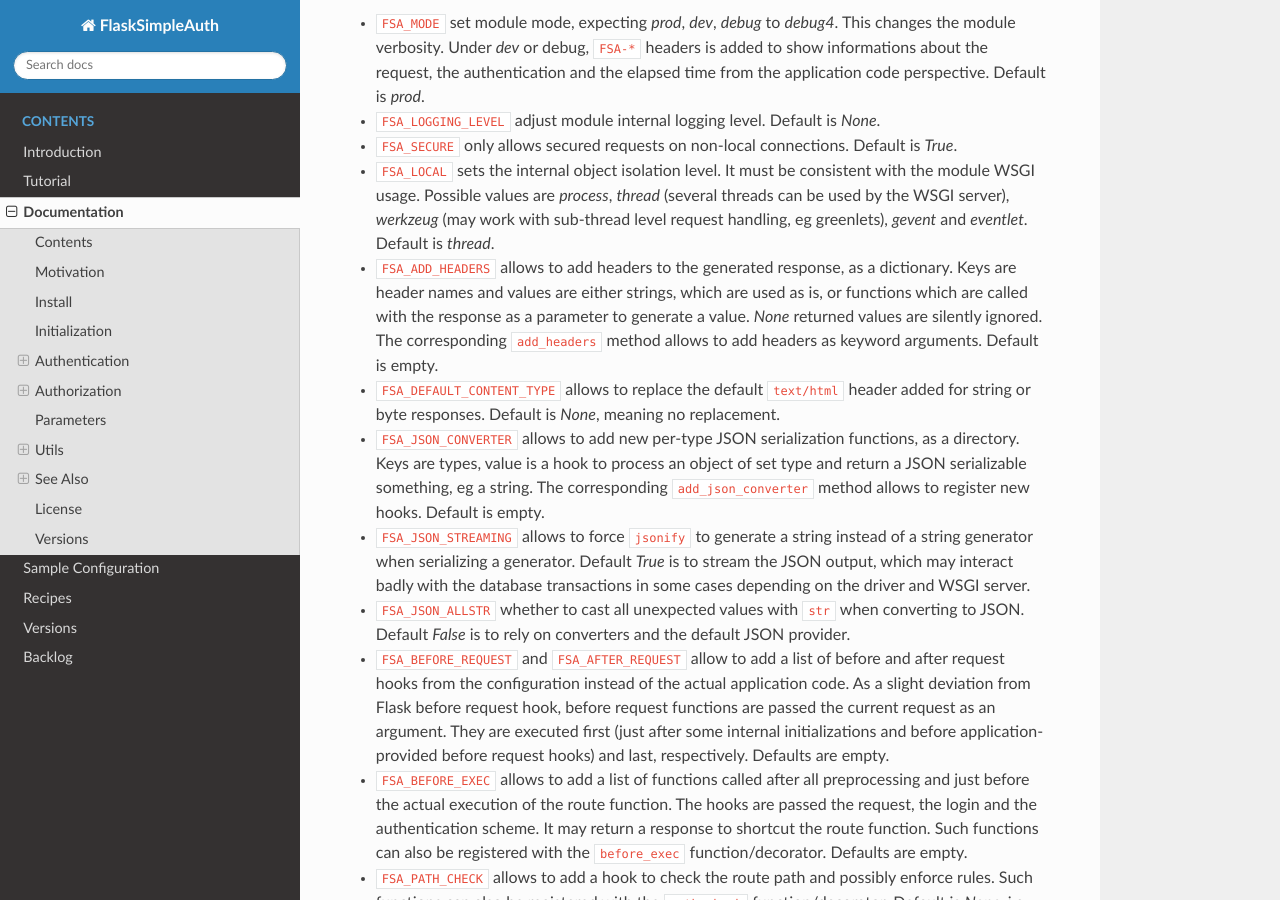
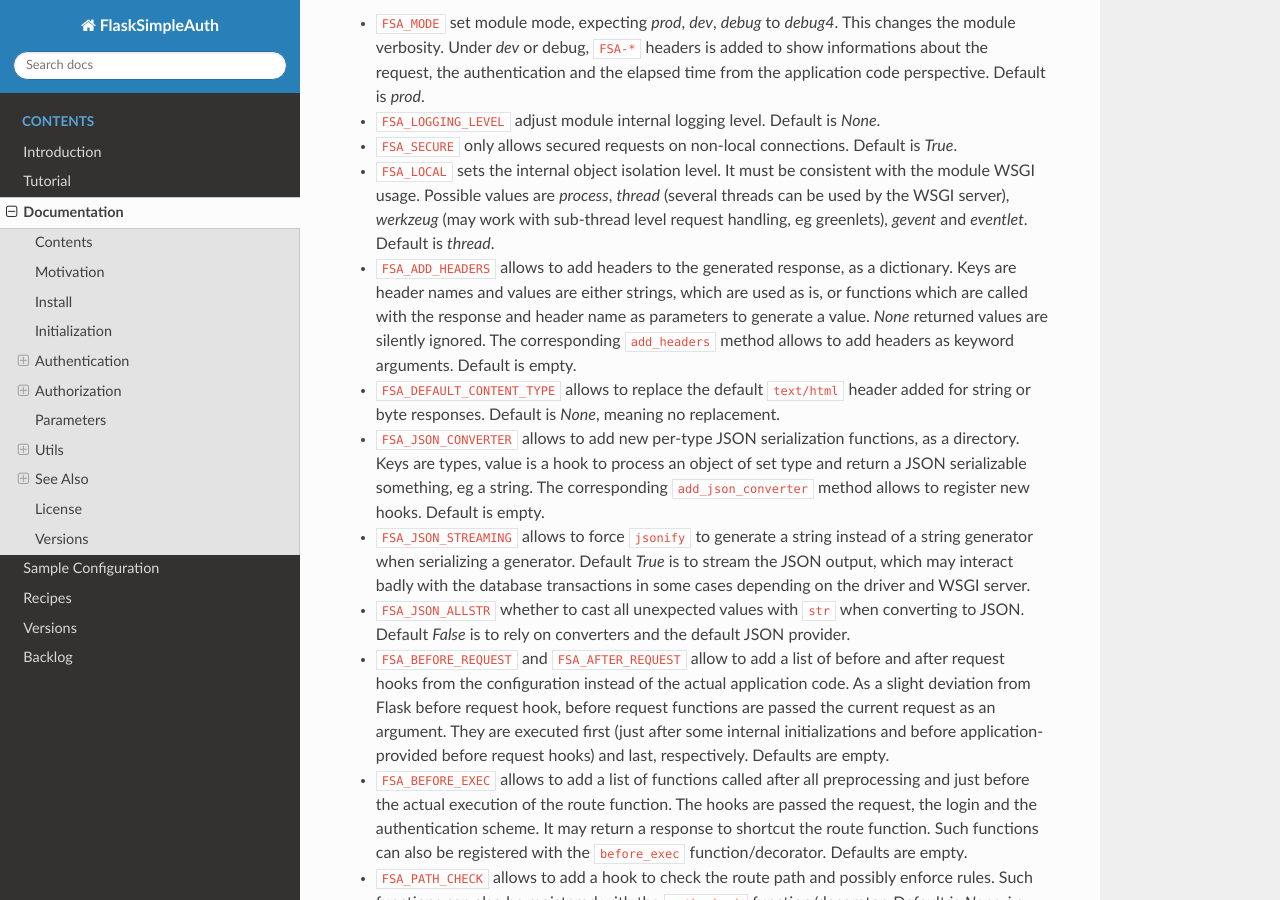
Before and after one commit to zx80/flask-simple-auth, a Sphinx documentation site: the page built from docs/DOCUMENTATION.md, in a window 1280 px wide and 900 px high, scrolled down 20080 px. Built offline with Sphinx 7.4.7 and the Read the Docs theme 3.1.0, drawn with Linux system fonts in a browser that asks for light colours; pages that are not in the unit, such as notebooks, are missing from menus.

Commit message:
fix doc about add headers

```diff
--- a/docs/DOCUMENTATION.md
+++ b/docs/DOCUMENTATION.md
@@ -1090,8 +1090,8 @@ Some directives govern various details for this extension internal working.
 - `FSA_ADD_HEADERS` allows to add headers to the generated response,
   as a dictionary.
   Keys are header names and values are either strings, which are used as is,
-  or functions which are called with the response as a parameter to generate
-  a value. *None* returned values are silently ignored.
+  or functions which are called with the response and header name as parameters
+  to generate a value. *None* returned values are silently ignored.
   The corresponding `add_headers` method allows to add headers as keyword
   arguments.
   Default is empty.
```
